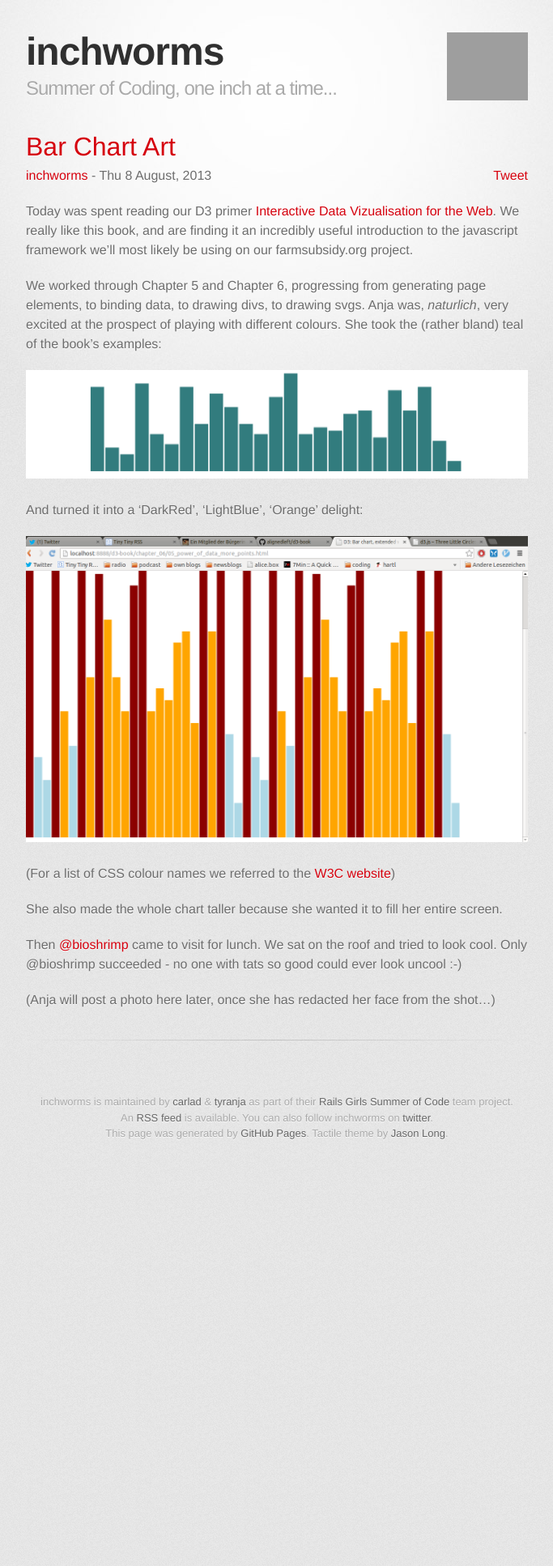
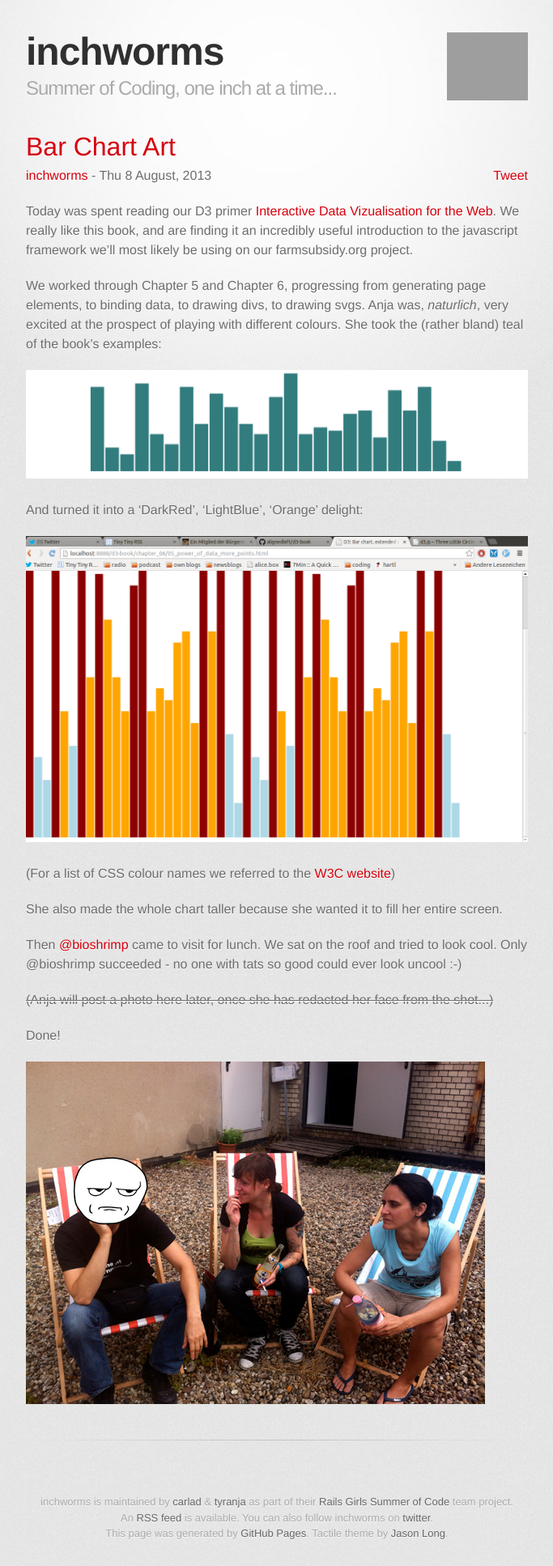
Before and after one commit to inchworms/inchworms, a Jekyll site: the page built from _posts/2013-08-08-bar-chart-art.md, in a window 1280 px wide. Shown: the whole page at 81% size, without its empty margins (298-981 px from the left). Built offline with Jekyll 4.4.1, drawn with Linux system fonts in a browser that asks for light colours; some web fonts are replaced; Markdown is read by kramdown in place of the engine named in the settings; comment, search, counter and statistics services are not loaded; before the commit the page ends 1440 px from its top, so only the background shows below that; grey boxes are pictures that could not be loaded.

Commit message:
photo uploaded

```diff
--- a/_posts/2013-08-08-bar-chart-art.md
+++ b/_posts/2013-08-08-bar-chart-art.md
@@ -23,4 +23,6 @@ She also made the whole chart taller because she wanted it to fill her entire sc
 
 Then [@bioshrimp](https://twitter.com/bioshrimp) came to visit for lunch. We sat on the roof and tried to look cool. Only @bioshrimp succeeded - no one with tats so good could ever look uncool :-)
 <p></p>
-(Anja will post a photo here later, once she has redacted her face from the shot...)
+<p style="text-decoration:line-through;">(Anja will post a photo here later, once she has redacted her face from the shot...)</p>Done!
+<p></p>
+![troll face](/images/troll_face.jpg)
```
Also changed, not shown: images/troll_face.jpg (added).
